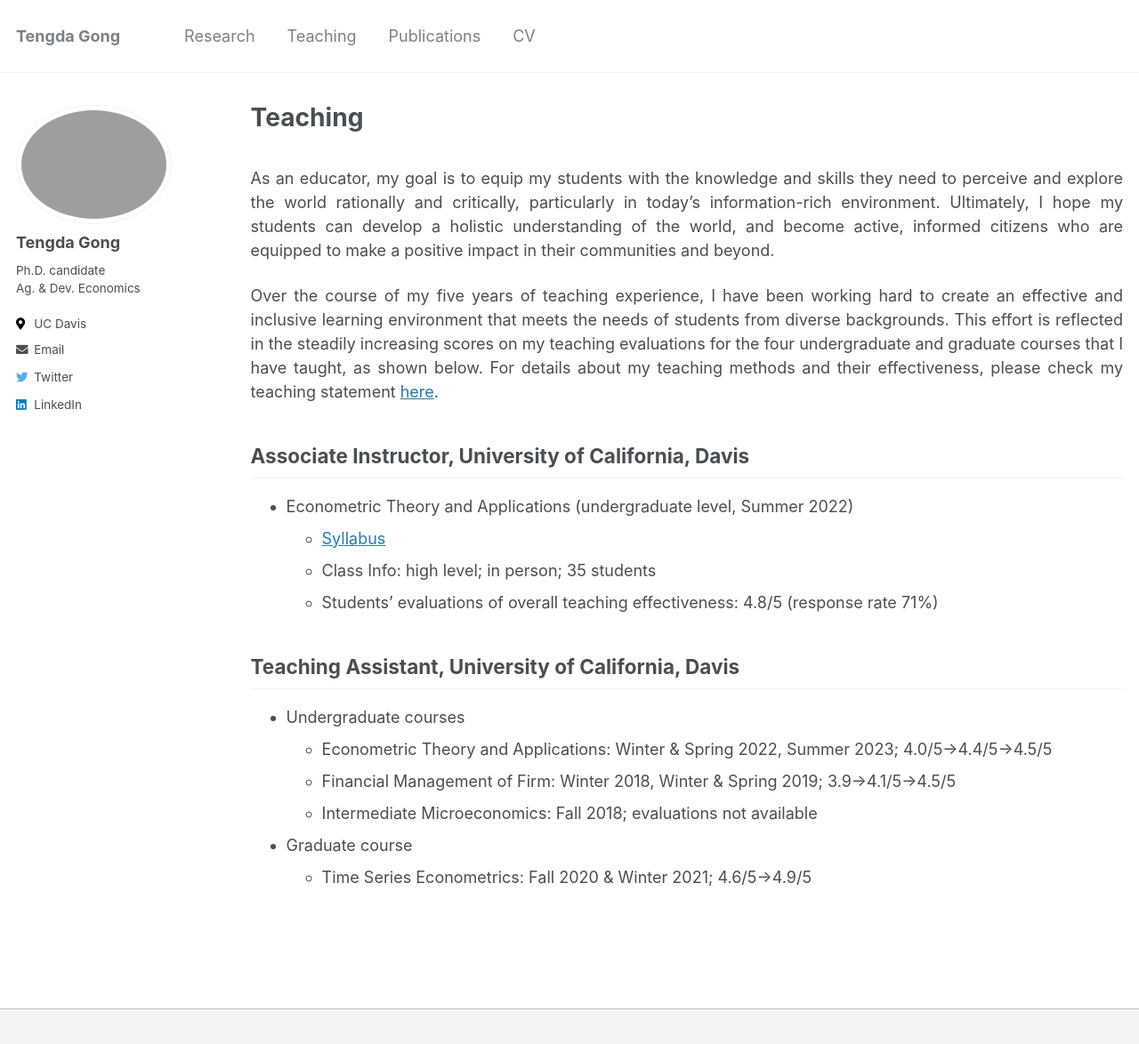
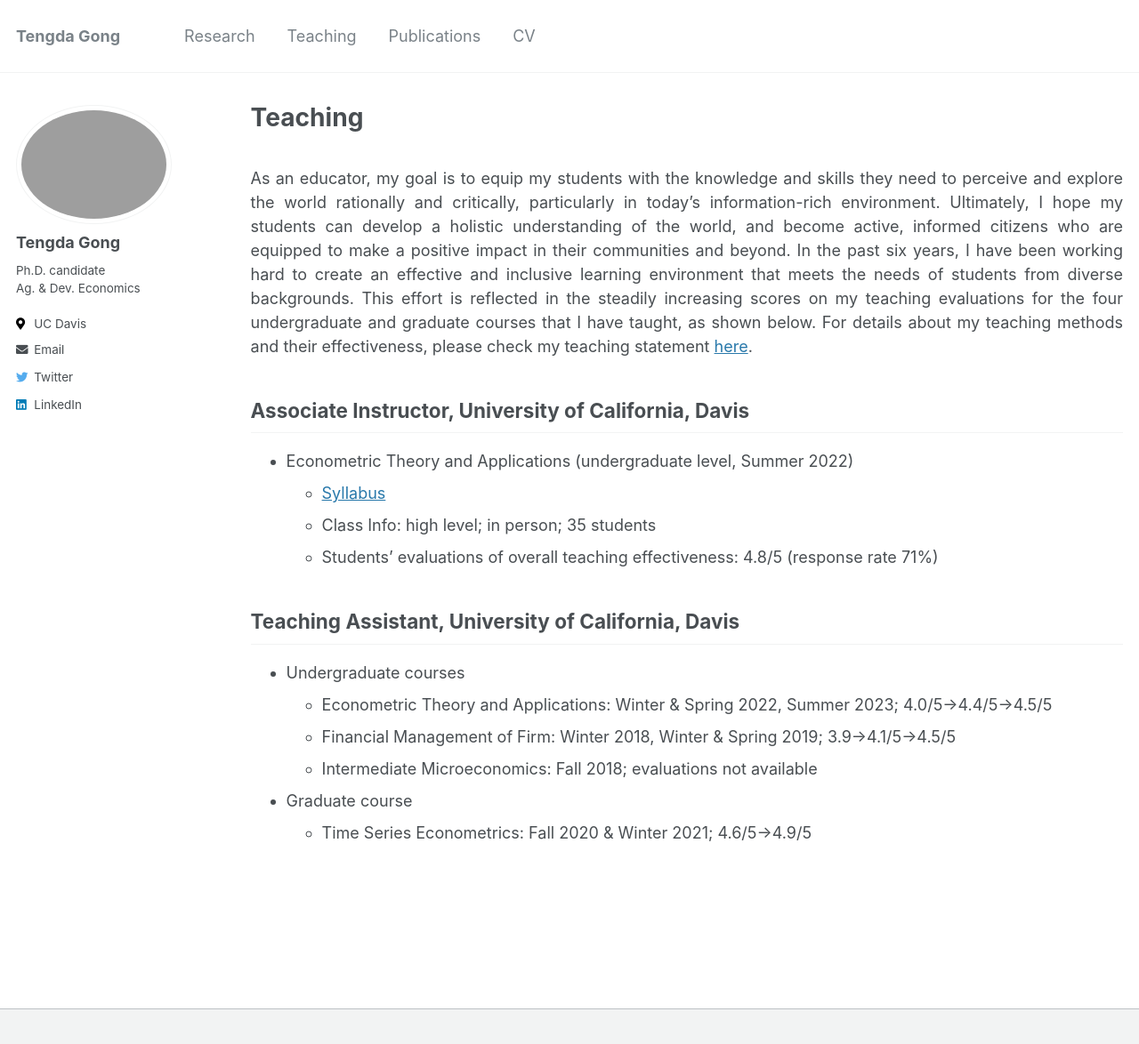
Before and after one commit to tendakung/tendakung.github.io, a Jekyll site: the page built from _pages/teaching.md, in a window 1280 px wide and 1207 px high. Shown: the top 1174 px of the window at 89% size. Built offline with Jekyll 4.4.1, drawn with Linux system fonts in a browser that asks for light colours.

Commit message:
Update teaching.md

```diff
--- a/_pages/teaching.md
+++ b/_pages/teaching.md
@@ -5,9 +5,7 @@ permalink: /teaching/
 title: "Teaching"
 ---
 <br>
-As an educator, my goal is to equip my students with the knowledge and skills they need to perceive and explore the world rationally and critically, particularly in today's information-rich environment. Ultimately, I hope my students can develop a holistic understanding of the world, and become active, informed citizens who are equipped to make a positive impact in their communities and beyond.
-
-Over the course of my five years of teaching experience, I have been working hard to create an effective and inclusive learning environment that meets the needs of students from diverse backgrounds. This effort is reflected in the steadily increasing scores on my teaching evaluations for the four undergraduate and graduate courses that I have taught, as shown below. For details about my teaching methods and their effectiveness, please check my teaching statement [here](/files/pdf/teaching/TS.pdf).
+As an educator, my goal is to equip my students with the knowledge and skills they need to perceive and explore the world rationally and critically, particularly in today's information-rich environment. Ultimately, I hope my students can develop a holistic understanding of the world, and become active, informed citizens who are equipped to make a positive impact in their communities and beyond. In the past six years, I have been working hard to create an effective and inclusive learning environment that meets the needs of students from diverse backgrounds. This effort is reflected in the steadily increasing scores on my teaching evaluations for the four undergraduate and graduate courses that I have taught, as shown below. For details about my teaching methods and their effectiveness, please check my teaching statement [here](/files/pdf/teaching/TS.pdf).
 
 ## Associate Instructor, University of California, Davis
 - Econometric Theory and Applications (undergraduate level, Summer 2022)
```
